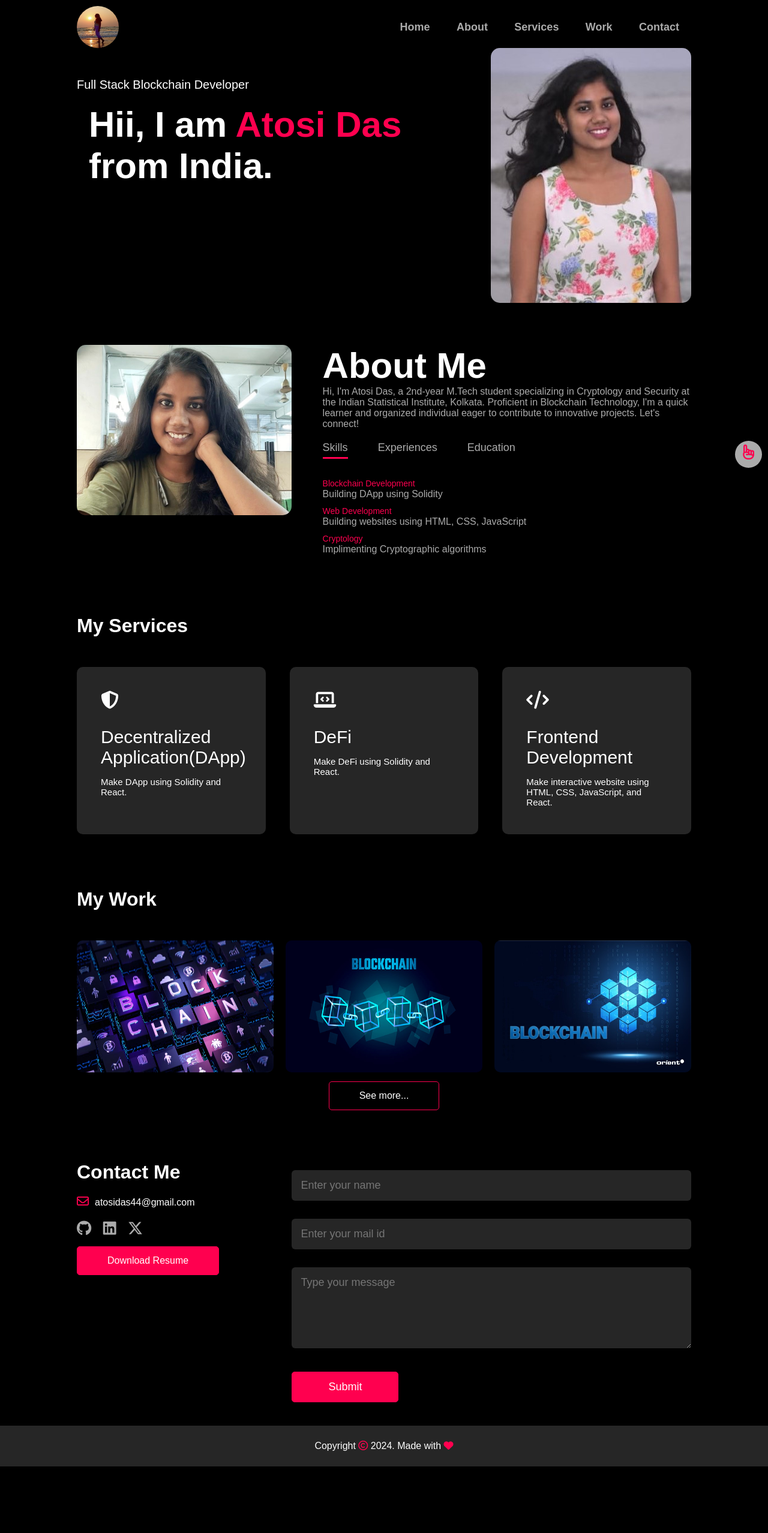
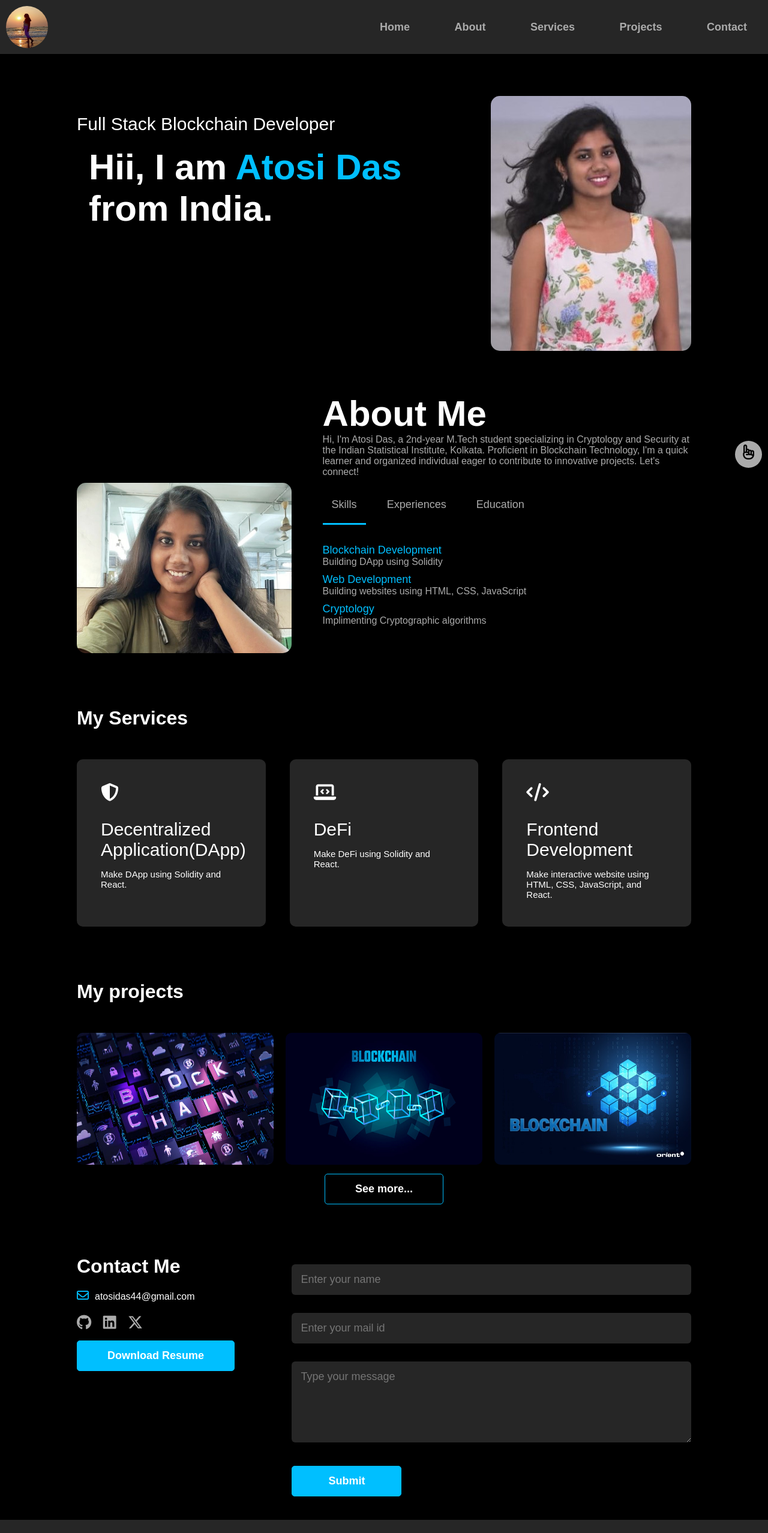
Before and after one commit to AtosiDas/PRODIGY_WD_04, a plain HTML site: page index.html in a window 1280 px wide. Shown: the top 2556 px of the page at 60% size. Before the commit the page ends 2445 px from the top, so only its background shows below. Drawn offline with Linux system fonts and the light colour scheme.

Commit message:
Update the style

```diff
--- a/index.html
+++ b/index.html
@@ -9,20 +9,34 @@
 </head>
 <body>
     <div id="header">
-        <div class="container">
-            <nav>
+        <nav>
+            <img src="images/background.jpg" alt="logo" class="logo">
+
+            <ul id="sideMenu">
+                <li><a href="#header">Home</a></li>
+                <li><a href="#about">About</a></li>
+                <li><a href="#services">Services</a></li>
+                <li><a href="#portfolio">Projects</a></li>
+                <li><a href="#contact">Contact</a></li>
+                <i class=" fas fa-regular fa-circle-xmark" onClick="closeMenu()"></i>
+            </ul>
+            <i class="fa-solid fa-bars" onclick="openMenu()"></i>
+        </nav>
+    </div>
+    <div class="container">
+            <!-- <nav>
                 <img src="images/background.jpg" alt="logo" class="logo">
 
                 <ul id="sideMenu">
                     <li><a href="#header">Home</a></li>
                     <li><a href="#about">About</a></li>
                     <li><a href="#services">Services</a></li>
-                    <li><a href="#portfolio">Work</a></li>
+                    <li><a href="#portfolio">Projects</a></li>
                     <li><a href="#contact">Contact</a></li>
                     <i class=" fas fa-regular fa-circle-xmark" onClick="closeMenu()"></i>
                 </ul>
                 <i class="fa-solid fa-bars" onclick="openMenu()"></i>
-            </nav>
+            </nav> -->
             <div class="row">
                 <!-- <div class="col-1"> -->
                     <div class="header-text">
@@ -34,7 +48,6 @@
                     <img src="images/profile2.jpg">
                 <!-- </div> -->
             </div>
-        </div>
     </div>
 
     <div id="about">
@@ -64,14 +77,14 @@
                     </div>
                     <div class="tab-contents" id="experiences">
                         <ul>
-                            <li><span>Intern in SAG labs, DRDO</span><br>January 2024 - June 2024<br>Security analysis of Cryptographic premitives</li>
+                            <li><span>Intern in SAG labs, DRDO</span><br>January 2024 - June 2024<br>Security analysis of Cryptographic premitives used in Blockchain</li>
                             <li><span>Intern in IIT Patna</span><br>March 2023 - May 2023<br>Worked on Hyperledger fabric</li>
                             <li><span>Subject Matter Expert(Advanced Mathematics)</span><br>February 2022 - August 2022<br>Solved Questions of advanced Mathematics</li>
                         </ul>
                     </div>
                     <div class="tab-contents" id="education">
                         <ul>
-                            <li><span>M.Tech in Cryptology and Security, 72%</span><br>Indian Statistical Institute, Kolkata</li>
+                            <li><span>M.Tech in Cryptology and Security, 70%</span><br>Indian Statistical Institute, Kolkata</li>
                             <li><span>MSc in Mathematics, CGPA - 8.93/10</span><br>Visva-Bharati University, Santiniketan</li>
                             <li><span>BSc in Mathematics, 66.7%</span><br>Bijay Krishna Girls' College, Howrah</li>
                             <li><span>Higher Secondary Examination(12th), 87.8%</span><br>Jhapordah Duke Institution, Domjur</li>
@@ -113,7 +126,7 @@
 
     <div id="portfolio">
         <div class="container">
-            <h1 class="sub-title">My Work</h1>
+            <h1 class="sub-title">My projects</h1>
             <div class="work-list">
                 <div class="work">
                     <img src="images/work1.png">
--- a/style.css
+++ b/style.css
@@ -25,7 +25,7 @@ body{
     height: 70px;
     width: 70px;
     border-radius: 50%;
-
+    margin: 10px;
 }
 .container{
     padding:10px 10%;
@@ -35,11 +35,17 @@ nav{
     align-items: center;
     justify-content: space-between;
     flex-wrap: wrap;
+    position: fixed;
+    margin: 0;
+    offset: 1;
+    z-index: 1;
+    background-color: #262626;
+    width: 100%;
 }
 nav ul li{
     display: inline-block;
     list-style: none;
-    margin: 10px 20px;
+    margin: 20px;
 
 }
 nav ul li a{
@@ -48,31 +54,37 @@ nav ul li a{
     font-size: 18px;
     font-weight: bold;
     position: relative;
+    padding:15px;
+    border-radius: 15px;
 }
 nav ul li a::after{
     content:"";
     width:0;
     height: 3px;
-    background: #ff004f;
+    background: #00bfff;
     position: absolute;
     left: 0;
     bottom: -6px;
     transition:1s;
+}
+nav ul li a:hover{
+    background-color:#224a58;
+    color: white;
 }
 nav ul li a:hover::after{
     width:100%;
 }
 .header-text{
     /* margin-top: 35px; */
-    margin-top: 50px;
-    font-size: 20px;
+    margin-top: 180px;
+    font-size: 30px;
 }
 .header-text h1{
     font-size: 60px;
     margin: 20px;
 }
 .header-text h1 span{
-    color: #ff004f;
+    color: #00bfff;
 }
 
 #about{
@@ -99,8 +111,10 @@ nav ul li a:hover::after{
     border-radius: 20px;
 } */
 .row img{
+    margin-top: 150px;
     border-radius: 15px;
     float: right;
+    transition: transfrom 0.5s;
 }
 
 .about-col-2{
@@ -116,17 +130,19 @@ nav ul li a:hover::after{
     margin: 20px 0 40px;
 }
 .tab-links{
-    margin-right: 50px;
+    margin-right: 20px;
     font-size: 18px;
     font-weight: 500;
     cursor: pointer;
     position: relative;
+    padding:15px;
+    border-radius: 10px;;
 }
 .tab-links::after{
     content: "";
     width: 0;
     height: 3px;
-    background:#ff004f;
+    background:#00bfff;
     position: absolute;
     left: 0;
     bottom: -8px;
@@ -135,14 +151,18 @@ nav ul li a:hover::after{
 .tab-links.active-link::after{
     width: 100%;
 }
+.tab-links:hover{
+    background-color:#262626;
+    color: white;
+}
 .tab-contents ul li{
     list-style: none;
     margin: 10px 0;
 
 }
 .tab-contents ul li span{
-    color: #ff004f;
-    font-size: 14px;
+    color: #00bfff;
+    font-size: 18px;
 }
 .tab-contents{
     display: none;
@@ -192,7 +212,7 @@ nav ul li a:hover::after{
 }
 .services-list div:hover{
     /* background-color: #404086; */
-    background-color: #ff004f;
+    background-color: #00bfff;
     color: black;
     transform: translateY(-10px);
 }
@@ -218,10 +238,13 @@ nav ul li a:hover::after{
     display: block;
     transition: transform 0.5s;
 }
+.work img:hover{
+    opacity: 0.5;
+}
 .layer{
     width:100%;
     height: 0;
-    background: linear-gradient(rgba(0,0,0,0.5), #ff004f);
+    background: linear-gradient(rgba(0,0,0,0.5), #00bfff);
     border-radius: 10px;
     position: absolute;
     left:0;
@@ -233,7 +256,7 @@ nav ul li a:hover::after{
     flex-direction: column;
     padding: 0 40px;
     text-align: center;
-    font-size: 14px;
+    font-size: 18px;
     transition: height 0.5s;
 }
 .layer h3{
@@ -262,16 +285,20 @@ nav ul li a:hover::after{
     display: block;
     margin:15px auto;
     width: fit-content;
-    border: 1px solid #ff004f;
+    border: 1px solid #00bfff;
     padding: 14px 50px;
     border-radius: 5px;
     color: #fff;
     text-decoration: none;
     transition: background-color 0.5s;
+    font-size: 18px;
+    text-align: center;
+    font-weight: bold;
 }
 
 .btn:hover{
-    background-color: #ff004f;
+    background-color: #00bfff;
+    color: black;
 }
 
 .contact-left{
@@ -286,7 +313,7 @@ nav ul li a:hover::after{
 .contact-left p i{
     margin-right: 10px;
     font-size: 20px;
-    color:#ff004f;
+    color:#00bfff;
 }
 .social-icons{
     margin-top: 20px;
@@ -300,12 +327,12 @@ nav ul li a:hover::after{
     transition: transform 0.5s;
 }
 .social-icons a:hover{
-    color: #ff004f;
+    color: #00bfff;
     transform: translateY(-5px);
 }
 .btn.btn2{
     display: inline-block;
-    background-color: #ff004f;
+    background-color: #00bfff;
 }
 
 .contact-right form{
@@ -338,7 +365,7 @@ form .btn2{
 
 }
 .copyright i{
-    color:#ff004f;
+    color:red;
 }
 
 nav .fas{
@@ -346,6 +373,7 @@ nav .fas{
 }
 nav .fa-solid{
     display: none;
+    margin: 15px;
 }
 .top i{
     position: fixed;
@@ -360,11 +388,11 @@ nav .fa-solid{
     text-align: center;
     justify-content: center;
     padding-top: 7px;
-    color: #ff004f;
+    color: black;
 }
 .top i:hover{
-    background-color: #ff004f;
-    color: #ababab;
+    background-color: #00bfff;
+    color: black;
     cursor: pointer;
 }
 #msg{
@@ -378,10 +406,12 @@ nav .fa-solid{
         /* width: 350px;
         height: 400px; */
         float: left;
+        margin-top: 15px;
     }
     .header-text{
         /* margin-top: 100%; */
-        font-size: 16px;
+        font-size: 20px;
+        margin-top: 80px;
     }
     .header-text h1{
         font-size: 30px;
@@ -396,7 +426,7 @@ nav .fa-solid{
         cursor: pointer;
     }
     nav ul{
-        background-color: #ff004f;
+        background-color: #224a58;
         position: fixed;
         top:0;
         right:-200px;
```
